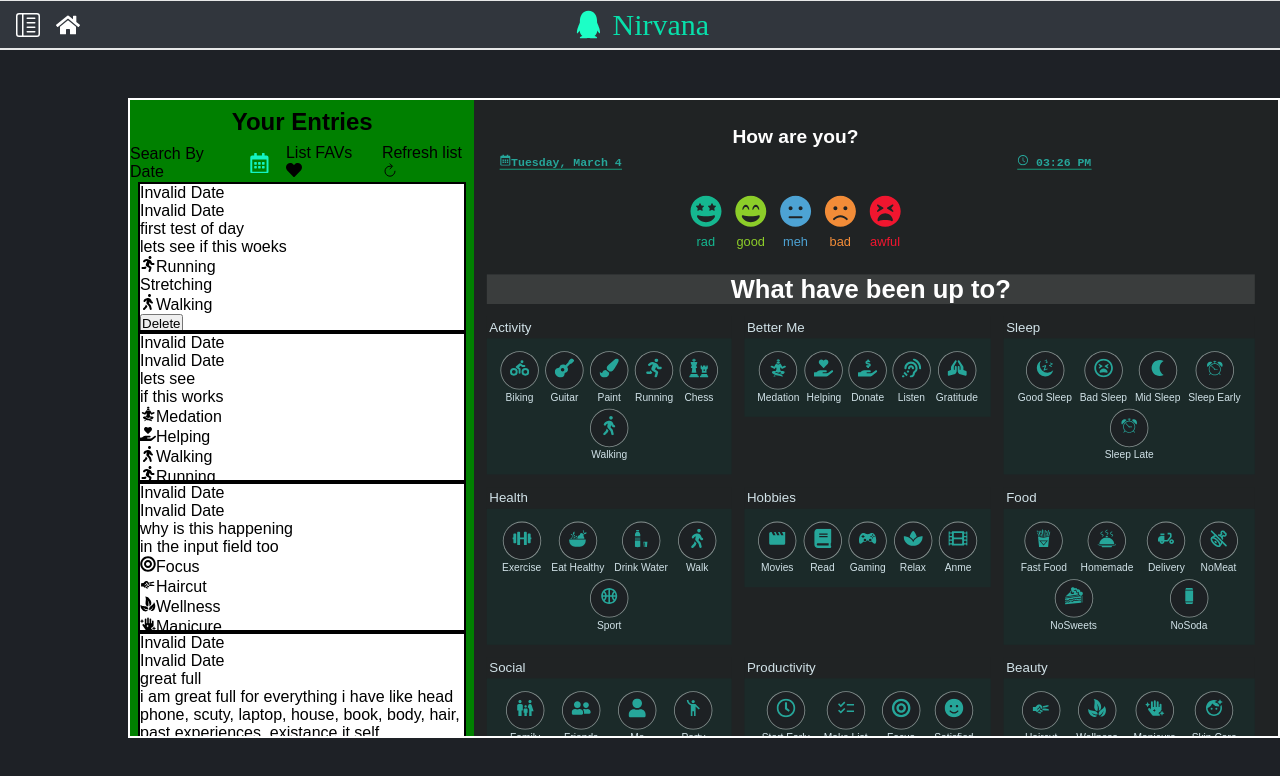
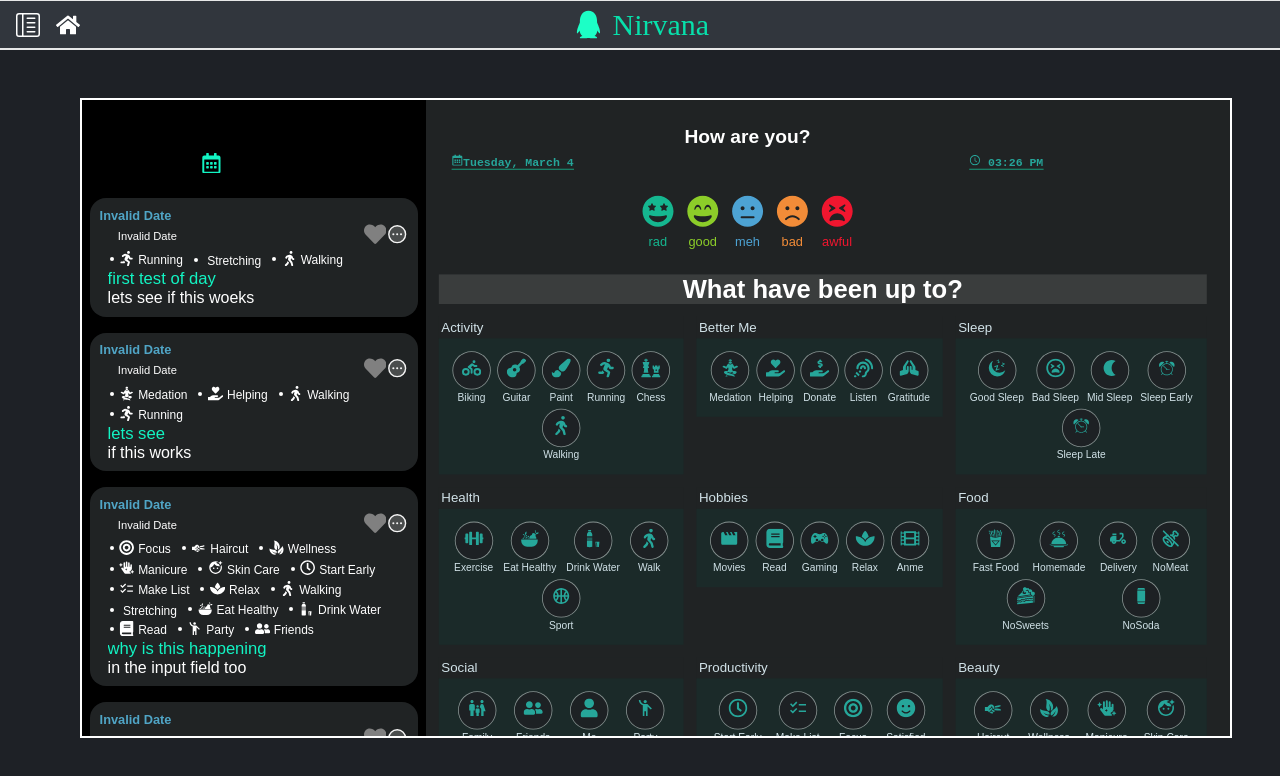
Before and after one commit to RishabhKumarDev/Nirvana, a React (Vite) app: page /history in a window 1280 px wide. Shown: the top 776 px of the page. Built offline with nearby package versions, Linux system fonts and the light colour scheme; data requests are answered from the project's data file.

Commit message:
completed the history disply stlye next edit menu / prompt style

```diff
--- a/src/components/NotePad.jsx
+++ b/src/components/NotePad.jsx
@@ -14,7 +14,10 @@
     const [showTemplate,setShowTemplate] = useState(false);
 
     const countWords = ()=>{
-       return noteInput.content.trim().split(" ").filter(word => word !== "").length;
+       return noteInput.content.replace(/<[^>]*>/g,"").trim().split(" ").filter(word => word !== "").length;
+    }
+    const countChars = ()=>{
+        return noteInput.content.replace(/<[^>]*>/g,"").length
     }
     return (
         <>
@@ -45,7 +48,7 @@
                      Title Char:{(noteInput.title).length}
                     </span>
                     <span className="note-char-count">
-                     Note Char:{(noteInput.content).length} | Words:{countWords()}
+                     Note Char:{countChars()} | Words:{countWords()}
                     </span>
                 </div>
                 <span className={`prompt-icon ${showPrompts? "feature-true":""}`}
--- a/src/pages/HistoryPage.jsx
+++ b/src/pages/HistoryPage.jsx
@@ -7,6 +7,8 @@
 import { useMemo, useState } from "react";
 import { IoRefresh } from "react-icons/io5"; // Refresh icon
 import { FaHeart } from "react-icons/fa";
+import { PiDotsThreeCircleDuotone } from "react-icons/pi";
+import { GoDotFill } from "react-icons/go";
 
 
 const HistoryPage = () => {
@@ -14,11 +16,14 @@
     const [calendarVisible,setCalendarVisible] = useState(false);
     const [selectedDate,setSelectedDate] = useState(null);
     const [showFavourite,setShowFavourite] = useState(false);
+    const [editMenu,setEditMenu] = useState(false);
 
     const showCoverEmoji = (name)=>{
 
             const emoji = CoverEmojis.find((e) => e.name === name);
             if(emoji) return emoji.icon;
+
+
     }
     const findIcon=(name)=>{
         for(let category of iconCategory){
@@ -82,28 +87,50 @@
                         <li
                           key={note.id}
                           className="note-item">
+                            <div className="main-one-history-date-wrap">
+                            <div className="date-display-history">{formatDate(note.date)} </div>
+                            <div className="one-hirtory-coveremoji-wrap">
+                            <div className="cover-emoji-history">{showCoverEmoji(note.selectedCoverEmoji)}</div>
+
                            <div className="one-history">
-                            <div className="date-display-history">{formatDate(note.date)} </div>
-                            <div className="time-display-history">{formatTime(note.date)} </div>
-                            <div className="favourite-icon-wrap"> <span className={`favourite-history ${note.isFavourite? "favourite-history-true" : ""}`}>{<FaHeart/>}</span> </div>
-                            <div className="cover-emoji-history">{showCoverEmoji(note.selectedCoverEmoji)}</div>
-                             <div className="history-title">{note.title}</div>
-                             <div className="history-content"><p>
-                             {(note.content || "").replace(/<[^>]+>/g,"")}
-                                </p></div>
-                             <div className="history-emojis">
+                            <div className="time-coveremojiname-fav-edit-wrap">
+                                <div className="time-coveremoji-wrap">
+                                <div className="cover-emoji-name-history">{note.selectedCoverEmoji}</div>
+                                <div className="time-display-history">{formatTime(note.date)} </div>
+
+                                </div>
+                                <div className="fav-edit-wrap">
+                                <div className="favourite-icon-wrap"> <span className={`favourite-history ${note.isFavourite? "favourite-history-true" : ""}`}>{<FaHeart/>}</span> </div>
+                                 <div className="three-dot-icon-container">
+                                    <span className="threedot-icon"><PiDotsThreeCircleDuotone />
+                                    <div className="edit-delete-container">
+                            {/* <div className="delete-btn"><button onClick={()=>deleteNote(note.id)}>Delete</button></div> */}
+                             {/* <div className="edit-btn"><button onClick={() => handleEdit(note)}>Edit</button></div> */}
+                                    </div>
+                                    </span>
+                                 </div>
+                                </div>
+                            </div>
+                            <div className="history-emojis">
                                 {note.selectedEmojis.map(((name,i) =>{
                                     return (
                                     <div key={i} className="emoji-name-wrap-history">
+                                        <div className="emoji-name-container-history">
+                                        <span className="dot-icon"><GoDotFill/></span>
                                     <span  className="single-emoji-display">{findIcon(name)}</span>
                                     <span className="single-name-display">{name}</span>
                                     </div>
+                                    </div>
                                 )}))}
                              </div>
-                             <div className="delete-btn"><button onClick={()=>deleteNote(note.id)}>Delete</button></div>
-                             <div className="edit-btn"><button onClick={() => handleEdit(note)}>Edit</button></div>
+                             <div className="history-title">{note.title}</div>
+                             <div className="history-content"><p>
+                             {(note.content || "").replace(/<[^>]+>/g," ")} {/* <-- this is to display the notes wihtout html elements what happening was besause react-quill act as html editor so it was pushing whole html element in api and display was desplaying all the elements too */}
+                                </p></div>
 
 
+                             </div>
+                            </div>
                             </div>
                         </li>
                     ))}
--- a/src/styles/HistoryPage.css
+++ b/src/styles/HistoryPage.css
@@ -2,7 +2,7 @@
     /* you have to add shadow border to the main div to make it look better  */
     border: 2px solid white;
     display: flex;
-    margin: 3rem 0 0 8rem ;
+    margin: 3rem 0 0 5rem ;
     width: 90vw;
     height: 80vh;
     /* overflow: auto; */
@@ -19,7 +19,7 @@
 }
 .history-list{
     overflow: auto;
-    background-color: green;
+    background-color: black;
     width: 30%;
     height: 100%;
 
@@ -34,6 +34,7 @@
     justify-self: center;
     background-color: #202324;
 }
+/* -------------------------search notes style------------------------------- */
 .calendar-icon-wrap{
     display: flex;
     align-items: center;
@@ -57,13 +58,12 @@
     padding: 0%;
     list-style: none;
     width: 100%;
+    background-color: red;
 }
 .one-history{
     width: 100%;
-    height: 150px;
+    height: max-content;
     overflow: hidden;
-    border: 2px solid black;
-    background-color: white;
 }
 .favourite-history{
     color: gray;
@@ -74,3 +74,120 @@
     display: block;
     color: red;
 }
+/* responsive */
+@media (max-width:778px){
+    .history-wrap{
+        width: 100vw;
+        height: 100vh;
+        margin: 0  ;
+    }
+    .history-list{
+        width: 35%;
+    }
+
+}
+/* ---------------------history display style--------------------- */
+.main-one-history-date-wrap{
+    /* outer div main contain date and one history cover emoji wrap */
+    margin-top: 1rem;
+    background-color: #202324;
+    padding: clamp(0.3rem, 1vw + 0.3rem, 0.6rem);
+    border-radius: 1rem;
+
+}
+.date-display-history{
+    color: rgb(80, 165, 198);
+    font-size: clamp(0.5rem, 2vw, 0.8rem);
+    /* font-size: 1.2rem; */
+    font-weight: 600;
+}
+.one-hirtory-coveremoji-wrap{
+    /* contain coveremoji and one history */
+    display: flex;
+}
+.cover-emoji-history{
+    /* cover emoji icon form first page  */
+    font-size: clamp(2rem, 2vw + 2rem, 2.3rem);
+    /* font-size: 3rem; */
+    padding-right: clamp(0.5rem , 0.3vw , 0.7rem);
+    /* padding-right: 1rem; */
+    color: #12f4c3;
+}
+.time-coveremojiname-fav-edit-wrap{
+    /* first div inside one history contians cover emoi name, time, fav, edit icon*/
+    display: flex;
+    justify-content: space-between;
+    align-items: center;
+
+}
+/* //--------// */
+.time-coveremoji-wrap{
+    display: flex;
+    color: white;
+}
+.cover-emoji-name-history{
+    font-size: clamp(0.5rem, 2vw, 1rem);
+    font-weight: 800;
+}
+.time-display-history{
+    display: flex;
+    align-items: last baseline;
+    color: #fff;
+    margin-left: clamp(0.1rem, 0.8vw , 0.8rem);
+
+    font-size: clamp(0.2rem, 1vw + 0.2rem , 0.7rem);
+}
+/* ------------------// */
+.fav-edit-wrap{
+    display: flex;
+
+}
+.favourite-history{
+    font-size: clamp(1rem , 1vw + 1rem , 1.4rem);
+    display: contents;
+}
+.threedot-icon{
+    font-size: clamp(1rem , 1vw + 1rem , 1.4rem);
+    color: whitesmoke;
+    display: contents;
+
+}
+/* -------------------------------------- */
+.history-emojis{
+    color: #fff;
+    display: flex;
+    flex-wrap: wrap;
+    align-items: center;
+    justify-content: flex-start;
+    column-gap:  clamp(0.3rem, 0.7vw, 1rem  );
+}
+.emoji-name-container-history{
+    display: inline-flex;
+    align-items: center;
+    gap: clamp(0.1rem, 0.288vw, 1rem);
+}
+.dot-icon{
+    font-size: clamp(0.3rem, 1vh , 1vw + 0.1rem);
+}
+.single-emoji-display{
+    font-size: clamp(0.8rem, 1.9vh , 1.9vw + 0.1rem);
+
+}
+.single-name-display{
+    display: flex;
+    align-items: center;
+    font-size: clamp(0.6rem, 1.5vh , 1.6vw + 0.1rem);
+    /* font-size: 1.4vw; */
+
+}
+/* --------------------------------------- */
+.history-title{
+    color: #fff;
+    font-size: clamp(1rem , 2vw + 1rem , 1.3vw);
+    color: #12f4c3;
+}
+/* --------------------------------- */
+.history-content{
+    white-space: pre-line;
+    color: #fff;
+}
```
